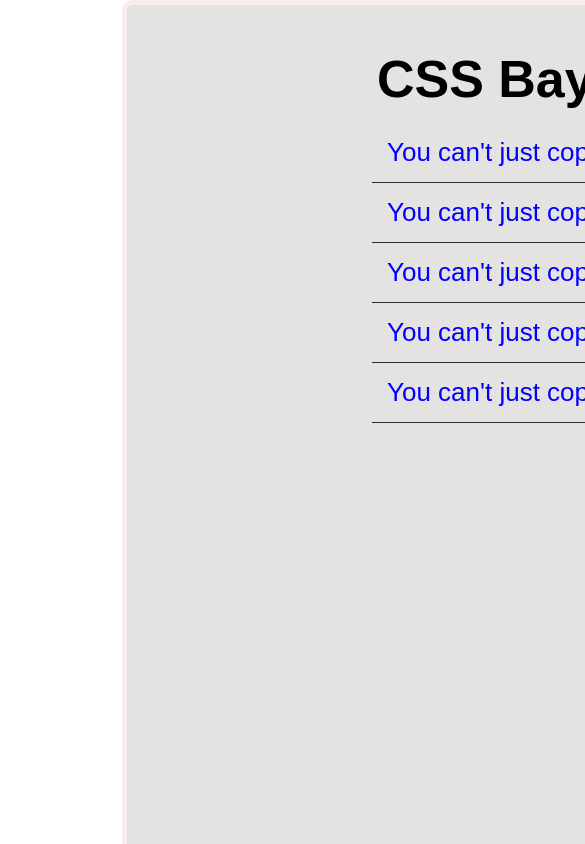
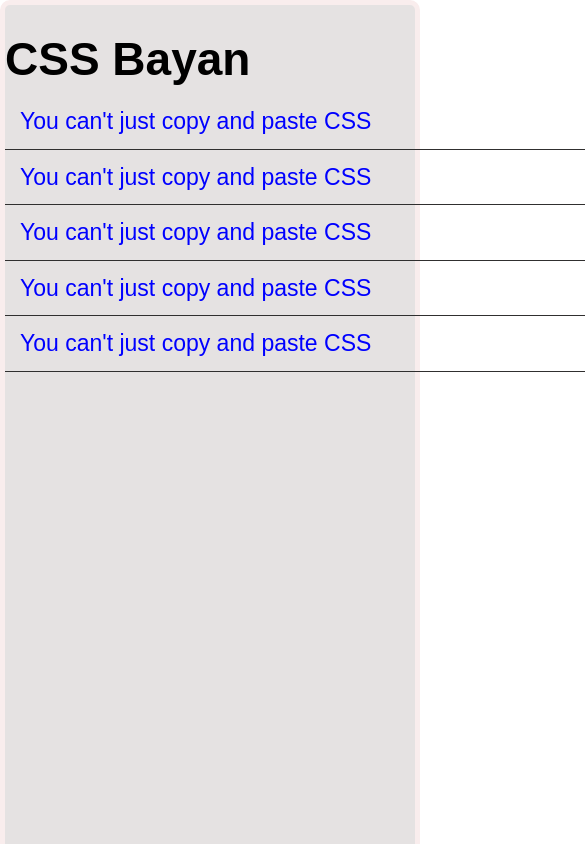
Before and after one commit to olgdem/Accordion, a plain HTML site: page index.html in a window 390 px wide. Shown: the top 844 px of the page, 585 px wide, since content can reach past the window. Drawn offline with Linux system fonts and the light colour scheme; a web font is replaced by a local one.

Commit message:
add Media queries in styles.css folder

```diff
--- a/styles.css
+++ b/styles.css
@@ -24,12 +24,14 @@ body {
     border-top-left-radius: 10px;
     width: 1200px;
     height: 1400px;
-    margin: auto;
+    margin: 0 auto;
+    padding: 20px 20px;
 }
 
 h1 {
+    max-width: 700px;
     text-align: left;
-    margin-left: 21%;
+    margin: 0 auto;
     margin-bottom: 5px;
 }
 
@@ -113,3 +115,130 @@ h1 {
 .faq-input:checked+.faq-title:after {
     transform: rotate(45deg);
 }
+
+@media screen and (max-width: 1024px) {
+    .container {
+        width: 1024px;
+    }
+
+    body {
+        width: 100%;
+        font-size: 30px;
+    }
+}
+
+@media screen and (max-width: 920px) {
+    .container {
+        width: 920px;
+    }
+
+    body {
+        width: 100%;
+        font-size: 40px;
+    }
+}
+
+@media screen and (max-width: 768px) {
+    .container {
+        width: 768px;
+        padding: 20px 0;
+    }
+
+    body {
+        width: 100%;
+        font-size: 40px;
+    }
+
+    .faq {
+        width: 750px;
+        margin: 0 auto;
+}
+
+h1 {
+    width: 750px;
+    margin: 0 auto;
+}
+}
+
+@media screen and (max-width: 550px) {
+    .container {
+        width: 550px;
+    }
+
+    body {
+        width: 100%;
+        font-size: 30px;
+    }
+}
+
+@media screen and (max-width: 420px) {
+    .container {
+        width: 420px;
+    }
+
+    body {
+        width: 100%;
+        font-size: 23px;
+    }
+}
+
+@media screen and (max-width: 380px) {
+    .container {
+        width: 380px;
+        padding: 20px 10px;
+    }
+
+    body {
+        width: 100%;
+        font-size: 23px;
+    }
+
+    h1 {
+        width: 340px;
+        margin: 0;
+    }
+
+    .faq-title {
+        padding: 10px 0px;
+    }
+
+    .faq-title:after {
+        right: 18px;
+    }
+
+    .faq {
+        width: 360px;
+        margin: 0;
+}
+}
+
+
+
+@media screen and (max-width: 360px) {
+    .container {
+        width: 360px;
+    }
+
+    body {
+        width: 100%;
+        font-size: 23px;
+    }
+
+    .faq-title {
+        padding: 10px 0px;
+    }
+
+    .faq-title:after {
+        right: 8px;
+    }
+
+    .faq {
+        width: 340px;
+        margin: 0;
+}
+
+h1 {
+    width: 340px;
+    margin: 0;
+}
+}
```
